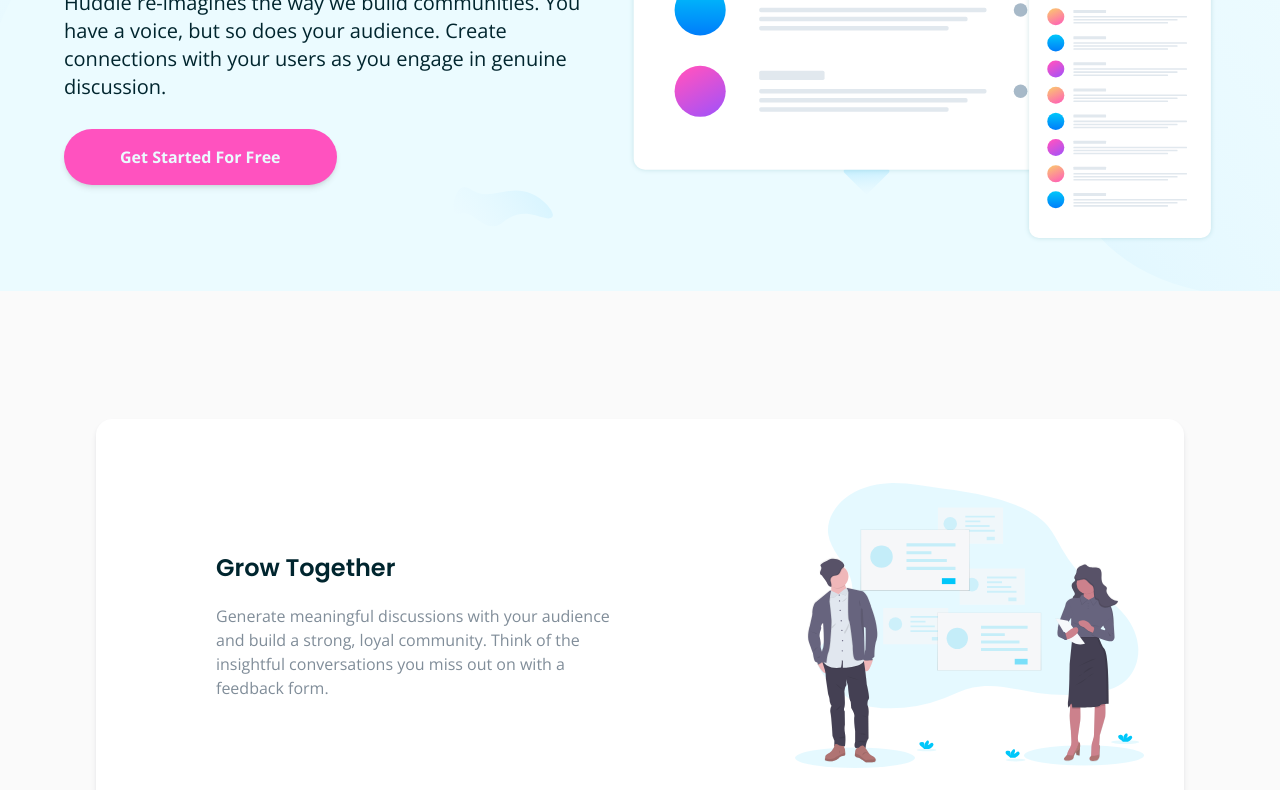
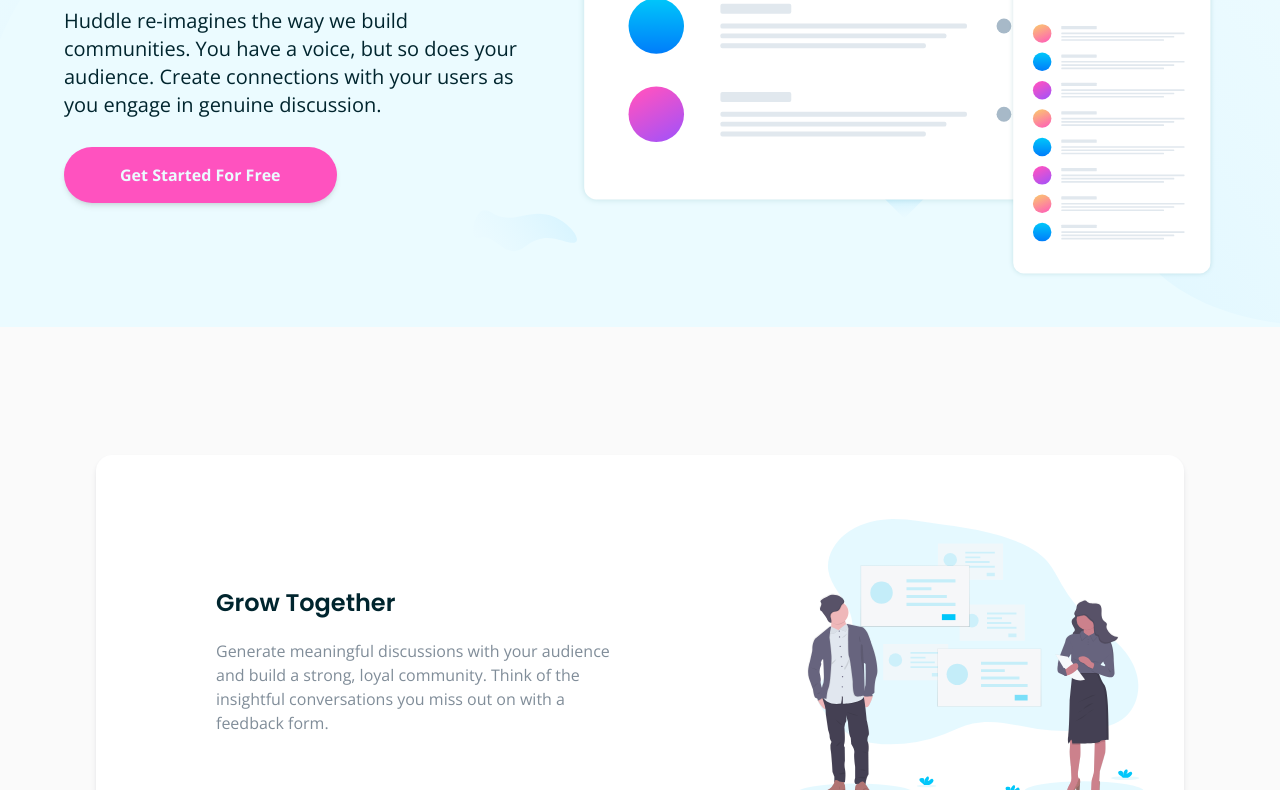
Before and after one commit to DorottyaB/huddle-landing-page, a website: page index.html in a window 1280 px wide. Shown: the part 339-1129 px from the top of the page. Drawn offline with nearby package versions, Linux system fonts and the light colour scheme.

Commit message:
change div width in header

```diff
--- a/index.html
+++ b/index.html
@@ -27,7 +27,7 @@
 
       <div class="flex flex-col items-center mx-8 pt-14 gap-10 md:flex-row md:mx-16 md:pt-3.5">
         <div
-          class="flex flex-col md:items-start gap-7 md:w-4/5 items-center text-center md:text-left"
+          class="flex flex-col md:items-start gap-7 md:w-2/3 items-center text-center md:text-left"
         >
           <h1 class="text-darkCyan md:text-4xl leading-normal text-2xl">
             Build The Community<br />
```
Also changed, not shown: css/main.css.
